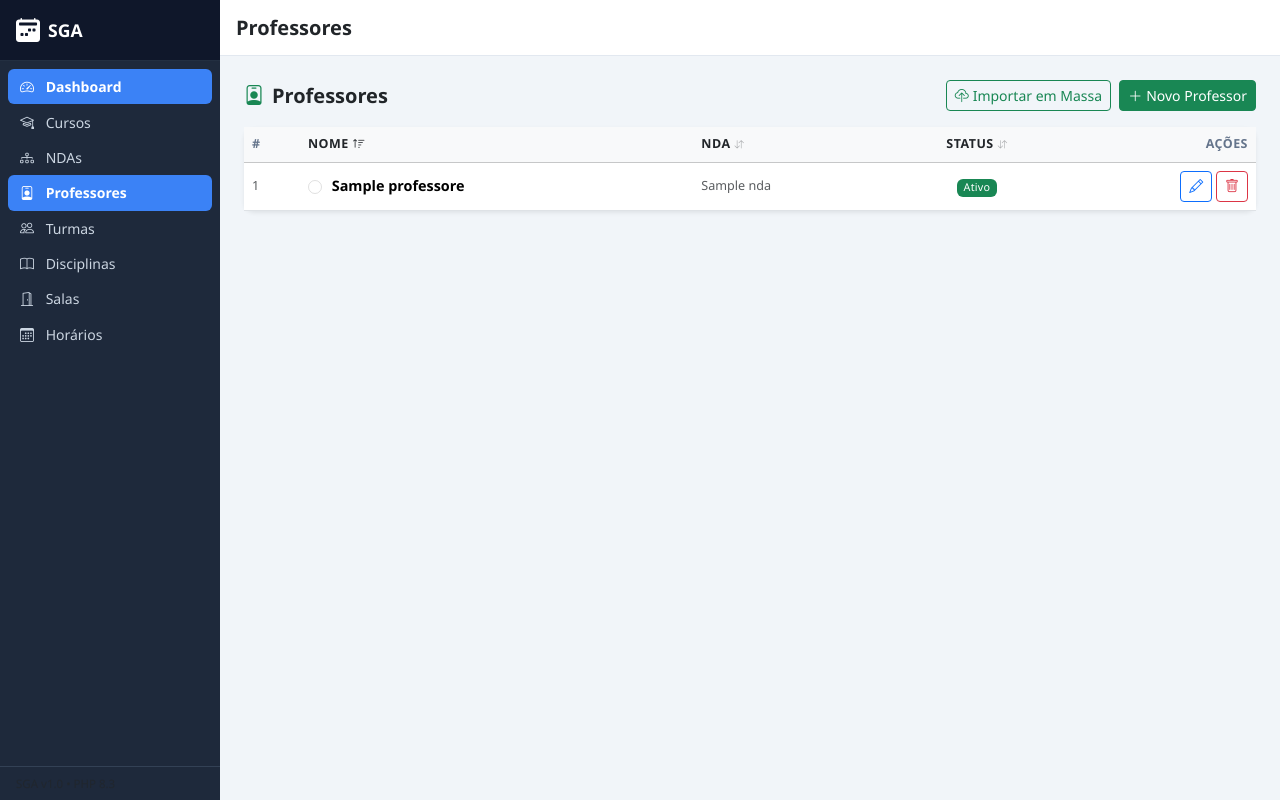
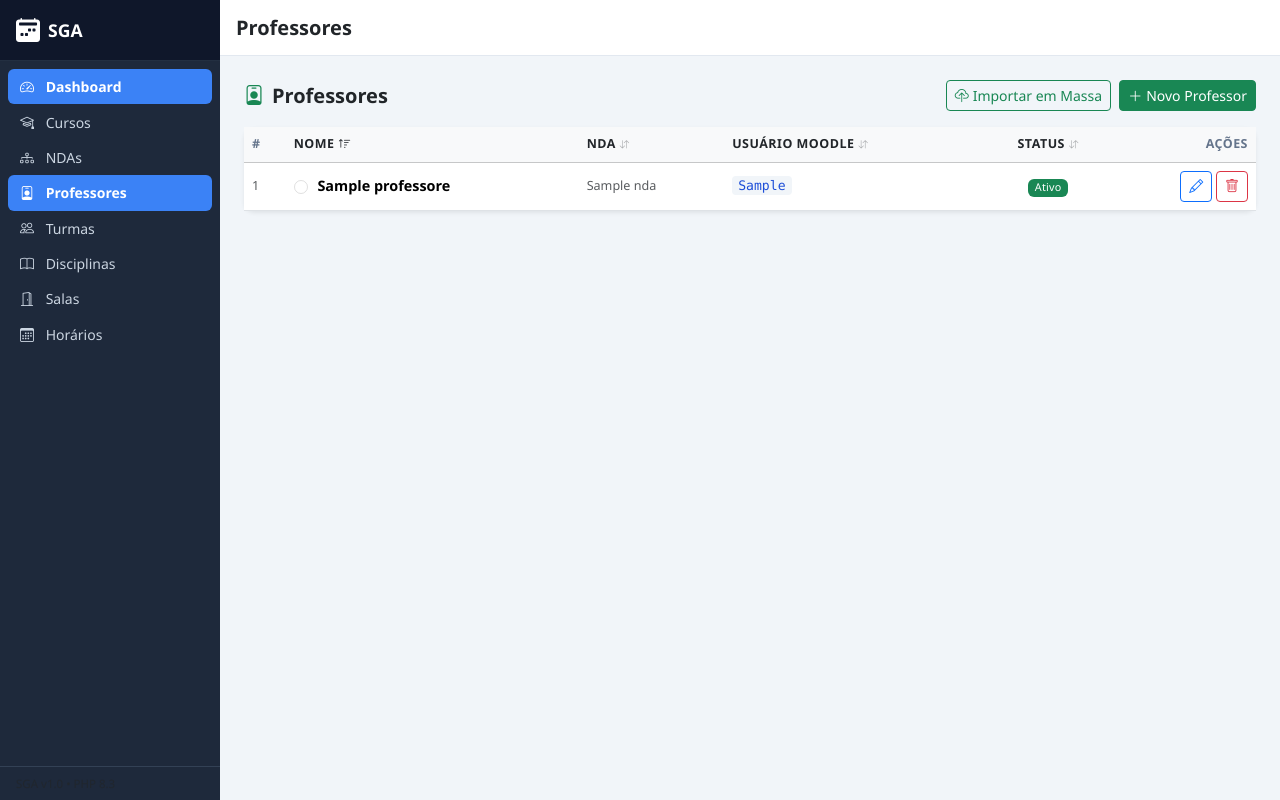
Before and after one commit to badernageral/horarios-academicos, a PHP site: page /horarios-academicos/professores in a window 1280 px wide. Run offline with PHP 8.4, Linux system fonts and the light colour scheme; data comes from the database, SQL or seed files in the repository; tables that the repository leaves empty hold one stand-in row (values such as "Sample post").

Commit message:
Exibe coluna Usuário Moodle na listagem de professores
Coluna ordenável (whitelist do controller + mapa do model), célula com o
username em code ou — quando vazio.

Co-Authored-By: Claude Opus 4.8 <noreply@anthropic.com>

```diff
--- a/app/Controllers/ProfessoresController.php
+++ b/app/Controllers/ProfessoresController.php
@@ -9,7 +9,7 @@ class ProfessoresController extends BaseController
 {
     public function index(): void
     {
-        [$sort, $dir] = $this->sortParams(['nome', 'nda_nome', 'ativo'], 'nome');
+        [$sort, $dir] = $this->sortParams(['nome', 'nda_nome', 'usuario_moodle', 'ativo'], 'nome');
         $professores = Professor::allComNda($sort, $dir);
         $flash       = $this->getFlash();
 
--- a/app/Models/Professor.php
+++ b/app/Models/Professor.php
@@ -20,7 +20,7 @@ class Professor extends BaseModel
 
     public static function allComNda(string $sort = 'nome', string $dir = 'asc'): array
     {
-        $map = ['nome' => 'p.nome', 'nda_nome' => 'n.nome', 'ativo' => 'p.ativo'];
+        $map = ['nome' => 'p.nome', 'nda_nome' => 'n.nome', 'usuario_moodle' => 'p.usuario_moodle', 'ativo' => 'p.ativo'];
         $col = $map[$sort] ?? 'p.nome';
         $dir = $dir === 'desc' ? 'DESC' : 'ASC';
         return Database::fetchAll(
--- a/app/Views/professores/index.php
+++ b/app/Views/professores/index.php
@@ -37,13 +37,14 @@ $th = function(string $col, string $label, string $extra = '') use ($sort, $dir)
             <th>#</th>
             <?= $th('nome', 'Nome') ?>
             <?= $th('nda_nome', 'NDA') ?>
+            <?= $th('usuario_moodle', 'Usuário Moodle') ?>
             <?= $th('ativo', 'Status', ' class="text-center"') ?>
             <th class="text-end">Ações</th>
           </tr>
         </thead>
         <tbody>
         <?php if (empty($professores)): ?>
-          <tr><td colspan="4" class="text-center text-muted py-4">Nenhum professor cadastrado.</td></tr>
+          <tr><td colspan="5" class="text-center text-muted py-4">Nenhum professor cadastrado.</td></tr>
         <?php else: ?>
         <?php foreach ($professores as $p):
           $conflito = $conflitantes[$p['id']] ?? null;
@@ -62,6 +63,13 @@ $th = function(string $col, string $label, string $extra = '') use ($sort, $dir)
               <?php endif; ?>
             </td>
             <td class="text-muted small"><?= htmlspecialchars($p['nda_nome'] ?? '—') ?></td>
+            <td class="small">
+              <?php if (!empty($p['usuario_moodle'])): ?>
+                <code><?= htmlspecialchars($p['usuario_moodle']) ?></code>
+              <?php else: ?>
+                <span class="text-muted">—</span>
+              <?php endif; ?>
+            </td>
             <td class="text-center">
               <span class="badge <?= $p['ativo'] ? 'bg-success' : 'bg-secondary' ?>">
                 <?= $p['ativo'] ? 'Ativo' : 'Inativo' ?>
```
